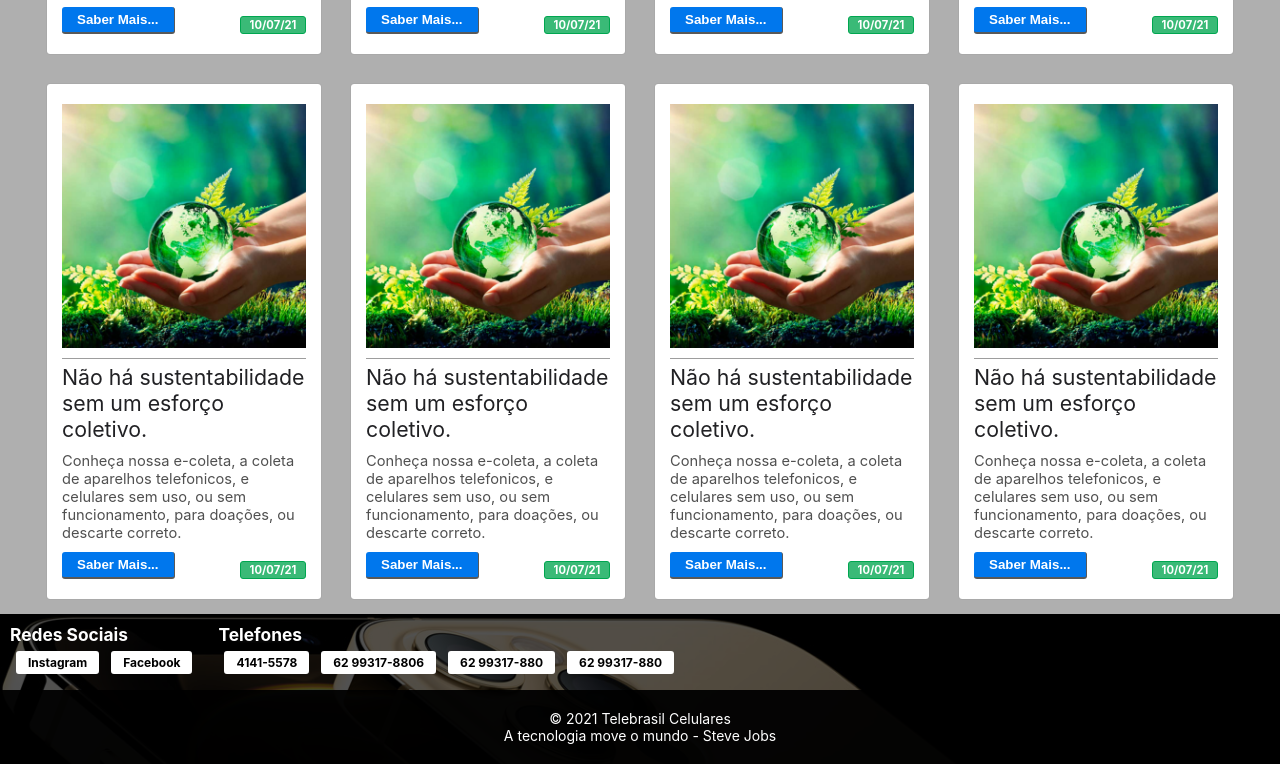
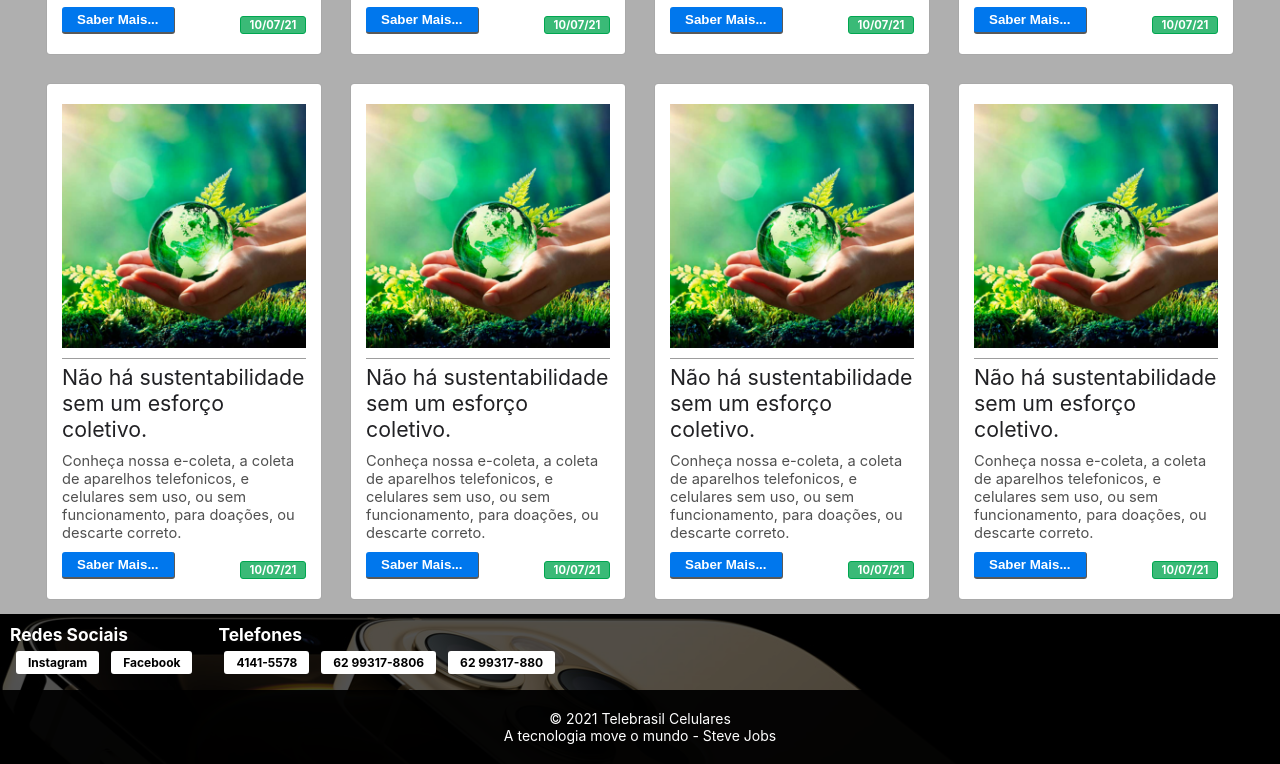
Before and after one commit to Alex-klx/contatos.telebrasil, a plain HTML site: page index.html in a window 1280 px wide. Shown: the part 1557-2321 px from the top of the page. Drawn offline with Linux system fonts and the light colour scheme.

Commit message:
Update index.html

```diff
--- a/index.html
+++ b/index.html
@@ -200,7 +200,6 @@
                         <li>4141-5578</li>
                         <li>62 99317-8806</li>
                         <li>62 99317-880</li>
-                        <li>62 99317-880</li>
                     </ol>
                 </div>
             </div>
```
